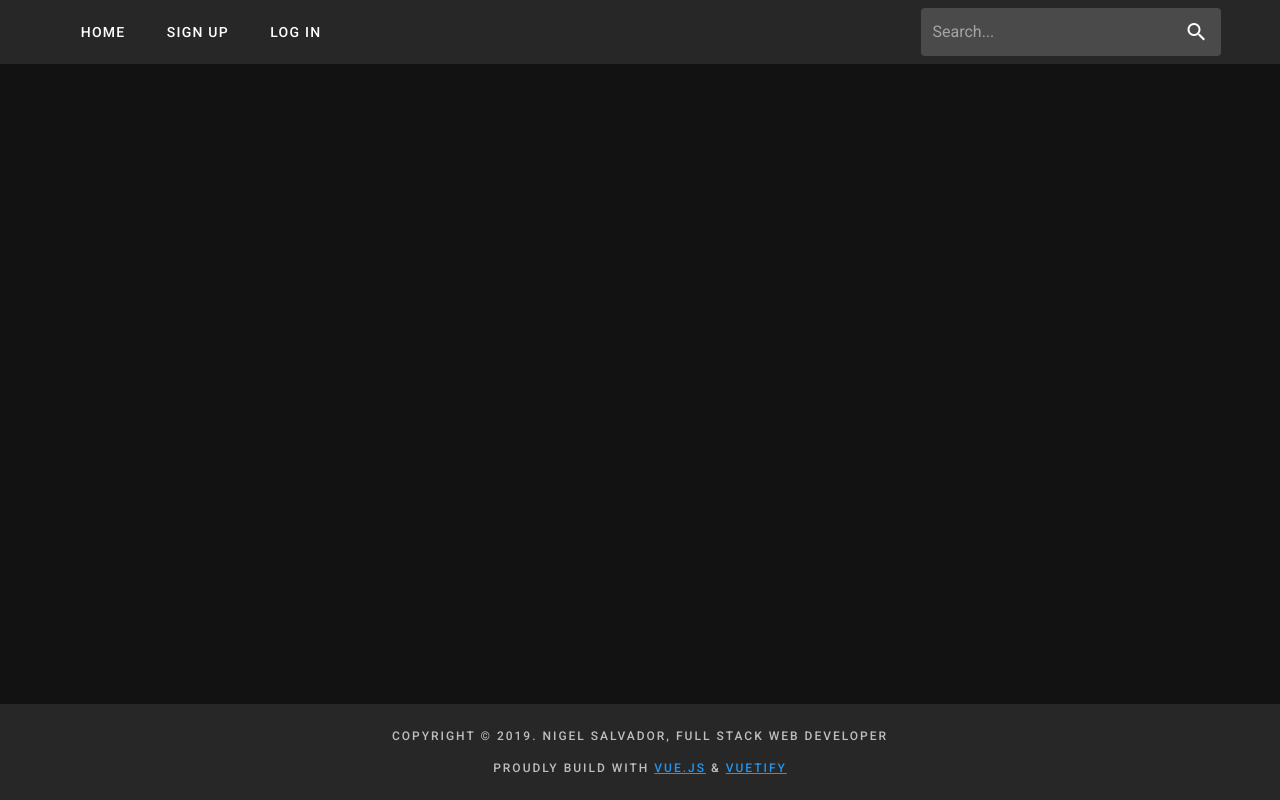
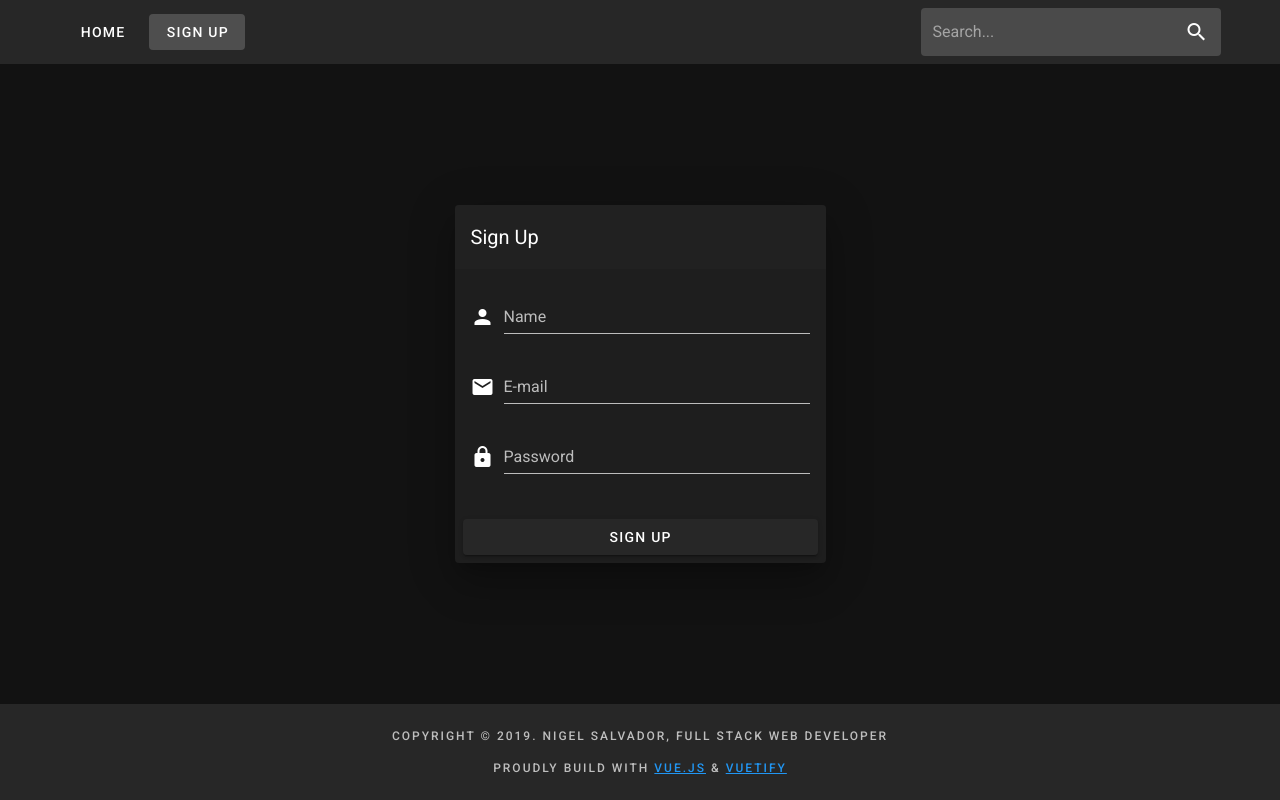
Before and after one commit to nsalvador/vue-tv-ui, a Vue app: page /sign-up in a window 1280 px wide. Built offline with nearby package versions, Linux system fonts and the light colour scheme.

Commit message:
Added 'Sign Up' page

```diff
--- a/src/components/StartDialog.vue
+++ b/src/components/StartDialog.vue
@@ -26,7 +26,7 @@ import { mapState, mapMutations } from "vuex";
 export default {
   name: "Sign-Up-Dialog",
   computed: {
-    ...mapState({ title: "dialogTitle" }),
+    // ...mapState({ title: "dialogTitle" }),
     dialog: {
       get() {
         return this.$store.state.dialog;
--- a/src/components/core/Header.vue
+++ b/src/components/core/Header.vue
@@ -12,7 +12,7 @@
         v-show="showButton(link)"
         @click.stop="onClick(link)"
       />
-      <app-start-dialog />
+      <!-- <app-start-dialog /> -->
       <v-spacer />
       <v-text-field
         style="max-width: 300px;"
@@ -37,9 +37,11 @@ import onClickMixin from "../../mixins/onClickMixin";
 
 export default {
   name: "Header",
+  /*
   components: {
     AppStartDialog: () => import("../../components/StartDialog.vue")
   },
+  */
   mixins: [showButtonMixin, onClickMixin],
   data: () => ({
     show: ""
@@ -70,7 +72,7 @@ export default {
       this.onClickAppend();
     },
     onClickAppend() {
-      if (this.$route.name == "home") {
+      if (this.$route.name == "home" || this.$route.name == "sign-up") {
         router.push({ name: "search" });
       }
       this.setSeries({});
--- a/src/mixins/onClickMixin.js
+++ b/src/mixins/onClickMixin.js
@@ -1,13 +1,18 @@
 export default {
 	methods: {
-		onClick(link) {
+		onClick() {
 			if (this.drawer) {
 				this.toggleDrawer();
 			}
-			if (link.text == 'Sign Up' || link.text == 'Log In') {
-				this.setDialogTitle(link.text);
-				this.dialog = true;
-			}
+
+			// if (link.text == 'Sign Up' || link.text == 'Log In') {
+			// 	router.push({name: 'sign-up'})
+			// 	// alert(link.text);
+			// }
+			// if (link.text == 'Sign Up' || link.text == 'Log In') {
+			// 	this.setDialogTitle(link.text);
+			// 	this.dialog = true;
+			// }
 		}
 	}
 };
--- /dev/null
+++ b/src/pages/SignUp.vue
@@ -0,0 +1,32 @@
+<template>
+  <v-container class="fill-height">
+    <v-row justify="center">
+      <v-col sm="8" cols="12" md="4">
+        <v-form>
+          <v-card elevation="24">
+            <v-toolbar color="grey darken-4" flat>
+              <v-toolbar-title v-text="title" />
+            </v-toolbar>
+            <v-card-text>
+              <v-text-field type="text" label="Name" prepend-icon="mdi-account" />
+              <v-text-field type="text" label="E-mail" prepend-icon="mdi-email" />
+              <v-text-field label="Password" type="password" prepend-icon="mdi-lock" />
+            </v-card-text>
+            <v-card-actions>
+              <v-spacer />
+              <v-btn block>Sign Up</v-btn>
+            </v-card-actions>
+          </v-card>
+        </v-form>
+      </v-col>
+    </v-row>
+  </v-container>
+</template>
+
+<script>
+export default {
+  data: () => ({
+    title: "Sign Up"
+  })
+};
+</script>
--- a/src/router.js
+++ b/src/router.js
@@ -13,6 +13,11 @@ const routes = [
 		path: '/search',
 		component: () => import('./pages/Search.vue'),
 		name: 'search'
+	},
+	{
+		path: '/sign-up',
+		component: () => import('./pages/SignUp.vue'),
+		name: 'sign-up'
 	}
 ];
 
--- a/src/store.js
+++ b/src/store.js
@@ -21,11 +21,12 @@ export default new Vuex.Store({
 				to: '/'
 			},
 			{
-				text: 'Sign Up'
+				text: 'Sign Up',
+				to: '/sign-up'
 			},
-			{
-				text: 'Log In'
-			},
+			// {
+			// 	text: 'Log In'
+			// },
 			{
 				text: 'Log Out'
 			}
```
